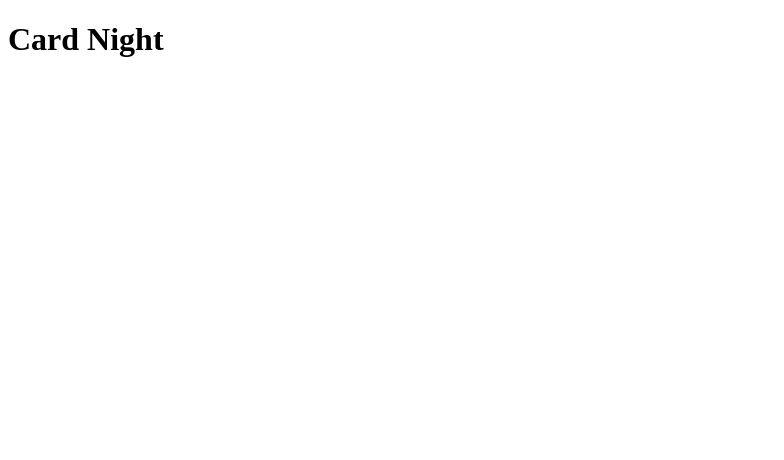
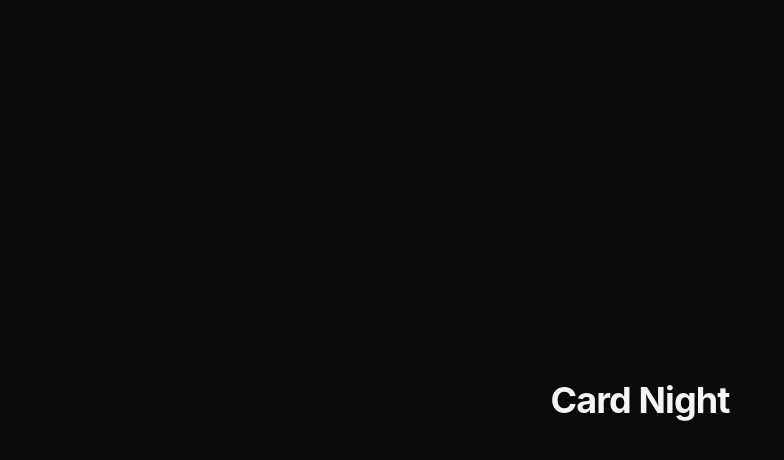
Before and after one commit to christopherjohnson1535/cardnight, a React (Vite) app: page / in a window 1280 px wide. Shown: the top 460 px of the page, without its empty margins (0-784 px from the left). Built offline with nearby package versions, Linux system fonts and the light colour scheme.

Commit message:
add tailwind

```diff
--- a/package.json
+++ b/package.json
@@ -14,11 +14,13 @@
     "react-dom": "^19.3.1"
   },
   "devDependencies": {
+    "@tailwindcss/vite": "^4.3.3",
     "@types/node": "^24.19.2",
     "@types/react": "^19.3.0",
     "@types/react-dom": "^19.3.0",
     "@vitejs/plugin-react": "^6.1.2",
     "oxlint": "^1.89.0",
+    "tailwindcss": "^4.3.3",
     "typescript": "~7.0.2",
     "vite": "^8.3.5"
   }
--- a/src/app/App.tsx
+++ b/src/app/App.tsx
@@ -1,7 +1,7 @@
 export default function App() {
   return (
-    <main>
-      <h1>Card Night</h1>
+    <main className="grid min-h-dvh place-items-center bg-neutral-950 text-neutral-100">
+      <h1 className="text-4xl font-bold tracking-tight">Card Night</h1>
     </main>
   )
 }
--- a/src/main.tsx
+++ b/src/main.tsx
@@ -1,6 +1,7 @@
 import { StrictMode } from 'react'
 import { createRoot } from 'react-dom/client'
 import App from './app/App.tsx'
+import './styles/app.css'
 
 createRoot(document.getElementById('root')!).render(
   <StrictMode>
--- /dev/null
+++ b/src/styles/app.css
@@ -0,0 +1 @@
+@import 'tailwindcss';
--- a/vite.config.ts
+++ b/vite.config.ts
@@ -1,8 +1,9 @@
+import tailwindcss from '@tailwindcss/vite'
 import react from '@vitejs/plugin-react'
 import { defineConfig } from 'vite'
 
 export default defineConfig({
-  plugins: [react()],
+  plugins: [react(), tailwindcss()],
   // so the dev server can be opened from a phone on the same wifi
   server: { host: true },
 })
```
Also changed, not shown: 1 other file (tests, documents, lock files or other folders).
